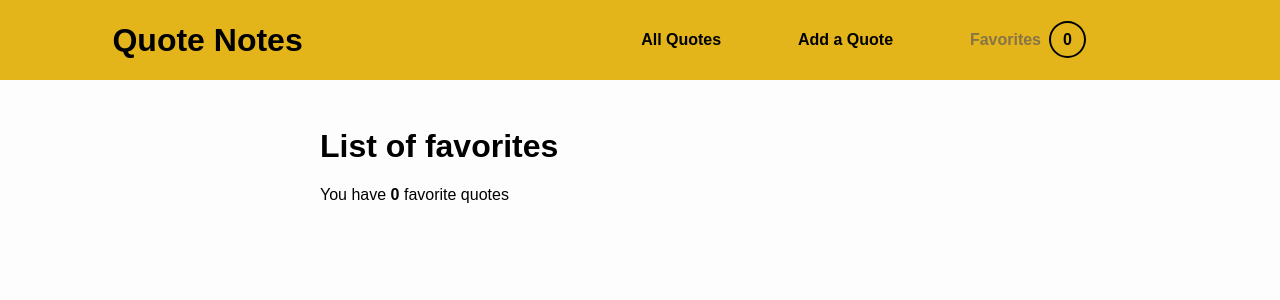
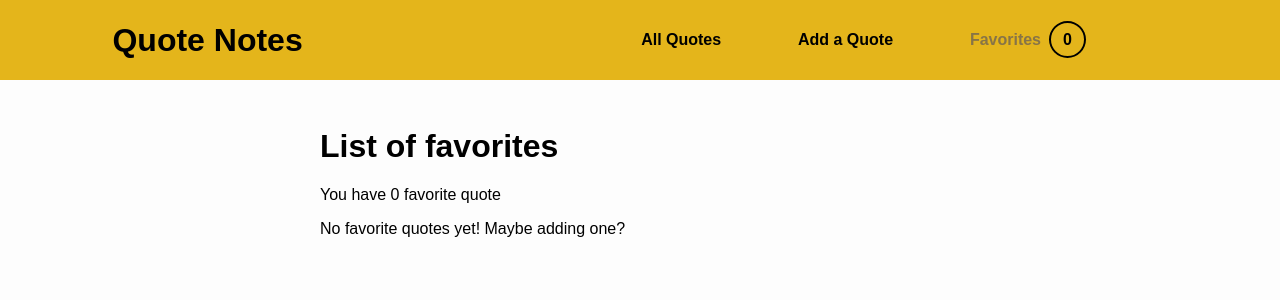
Before and after one commit to anh-vumartell/quote-notes, a React (Create React App) app: page /favorites in a window 1280 px wide. Shown: the top 300 px of the page. Built offline with nearby package versions, Linux system fonts and the light colour scheme.

Commit message:
implement storing/clearing favorite list

```diff
--- a/src/UI/Header.js
+++ b/src/UI/Header.js
@@ -6,7 +6,12 @@ import { FavContext } from "../context/favorite-context";
 // import BookmarkIcon from "@mui/icons-material/Bookmark";
 function Header() {
   const favCtx = useContext(FavContext);
-
+  let badgeCount;
+  if (localStorage.getItem("favQuotes") !== null) {
+    badgeCount = JSON.parse(localStorage.getItem("favQuotes")).length;
+  } else {
+    badgeCount = favCtx.favCount;
+  }
   return (
     <header className={classes.header}>
       <Link to="/home">
@@ -27,7 +32,7 @@ function Header() {
 
           <NavLink to="/favorites" activeClassName={classes.active}>
             Favorites
-            <span className={classes.badge}>{favCtx.favCount}</span>
+            <span className={classes.badge}>{badgeCount}</span>
           </NavLink>
         </ul>
       </nav>
--- a/src/components/quotes/FavoriteList.js
+++ b/src/components/quotes/FavoriteList.js
@@ -1,8 +1,14 @@
 import React from "react";
 import QuoteItem from "./QuoteItem";
 const FavoriteList = (props) => {
-  return props.favorites.map((fav) => (
-    <QuoteItem text={fav.text} author={fav.author} />
-  ));
+  let content;
+  if (props.favorites.length === 0) {
+    content = <p>No favorite quotes yet! Maybe adding one?</p>;
+  } else {
+    content = props.favorites.map((fav) => (
+      <QuoteItem key={fav.id} text={fav.text} author={fav.author} />
+    ));
+  }
+  return content;
 };
 export default FavoriteList;
--- a/src/components/quotes/QuoteList.js
+++ b/src/components/quotes/QuoteList.js
@@ -54,7 +54,7 @@ const QuoteList = (props) => {
   return (
     <Fragment>
       <div className={classes.sorting}>
-        <button onClick={changeSortingHandler}>
+        <button className="btn--minimal" onClick={changeSortingHandler}>
           Sort {isSortingAscending ? "Descending" : "Ascending"}
         </button>
       </div>
--- a/src/components/quotes/QuoteList.module.css
+++ b/src/components/quotes/QuoteList.module.css
@@ -10,7 +10,7 @@
   margin-bottom: 2rem;
 }
 
-.sorting button {
+/* .sorting button {
   font: inherit;
   color: var(--primary-font-color);
   border: 2px solid var(--primary-color);
@@ -18,7 +18,7 @@
   border-radius: 4px;
   padding: 0.5rem 1.5rem;
   cursor: pointer;
-}
+} */
 
 .sorting button:hover {
   background-color: var(--neutral-color);
--- a/src/index.css
+++ b/src/index.css
@@ -72,6 +72,18 @@ body {
   color: var(--primary-font-color);
 }
 
+.btn--minimal {
+  font: inherit;
+  color: var(--primary-font-color);
+  border: 2px solid var(--primary-color);
+  background-color: transparent;
+  border-radius: 4px;
+  padding: 0.5rem 3rem;
+  cursor: pointer;
+}
+.btn--minimal:hover {
+  background-color: var(--primary-color);
+}
 .error-text {
   color: red;
 }
--- a/src/lib/api.js
+++ b/src/lib/api.js
@@ -8,7 +8,7 @@ const FIREBASE_DOMAIN =
 export const fetchQuotesHandler = async () => {
   const response = await fetch(`${FIREBASE_DOMAIN}/quotes.json`);
   const quotesData = await response.json();
-  console.log(quotesData);
+
   if (!response.ok) {
     throw new Error(quotesData.message || "Something went wrong!");
   }
@@ -21,7 +21,6 @@ export const fetchQuotesHandler = async () => {
     };
 
     transformedData.push(quoteObj);
-    console.log(transformedData);
   }
   return transformedData;
 };
--- a/src/pages/Favorites.js
+++ b/src/pages/Favorites.js
@@ -4,14 +4,36 @@ import { FavContext } from "../context/favorite-context";
 
 const Favorites = (props) => {
   const favCtx = useContext(FavContext);
-  const favorites = favCtx.favorites;
+  let favorites;
+  if (localStorage.getItem("favQuotes") !== null) {
+    favorites = JSON.parse(localStorage.getItem("favQuotes"));
+  } else {
+    favorites = favCtx.favorites;
+  }
+  console.log(favorites);
+  const removeFavList = () => {
+    localStorage.removeItem("favQuotes");
+    favCtx.setFavList([]);
+    favCtx.setFavCount(0);
+  };
+
   return (
     <>
       <h1>List of favorites</h1>
-      <p>
-        You have <b>{favCtx.favCount}</b> favorite quotes
-      </p>
+      {
+        <p>
+          You have{" "}
+          {favorites.length <= 1
+            ? `${favorites.length} favorite quote`
+            : `${favorites.length} favorite quotes`}
+        </p>
+      }
       <FavoriteList favorites={favorites} />{" "}
+      {favorites.length !== 0 && (
+        <button className="btn--minimal" onClick={removeFavList}>
+          Clear list
+        </button>
+      )}
     </>
   );
 };
--- a/src/pages/QuoteDetail.js
+++ b/src/pages/QuoteDetail.js
@@ -10,12 +10,15 @@ import FavoriteIcon from "@mui/icons-material/Favorite";
 
 function QuoteDetail(props) {
   const favCtx = useContext(FavContext);
+  const favList = favCtx.favorites;
+  const addFavHandler = () => {
+    // favCtx.setFavList(() => [...favCtx.favorites, loadedQuote]);
+    favList.push(loadedQuote);
+    console.log(favList);
+    favCtx.setFavCount((prevCount) => prevCount + 1);
+    localStorage.setItem("favQuotes", JSON.stringify(favList));
+  };
 
-  const addFavHandler = () => {
-    favCtx.setFavList(() => [...favCtx.favorites, loadedQuote]);
-    favCtx.setFavCount((prevCount) => prevCount + 1);
-  };
-  console.log(favCtx.favorites);
   const params = useParams();
 
   const { quoteId } = params;
@@ -25,20 +28,13 @@ function QuoteDetail(props) {
   const {
     requestHandler,
     status,
+
     data: loadedQuote,
-    error,
   } = useHttp(fetchSingleQuote, true);
+
   useEffect(() => {
     requestHandler(quoteId);
   }, [requestHandler, quoteId]);
-  // console.log(match);
-  // console.log(params);
-
-  // console.log(quote);
-
-  if (error) {
-    return <p>{error}</p>;
-  }
 
   return (
     <div>
```
Also changed, not shown: 1 other file (tests, documents, lock files or other folders).
